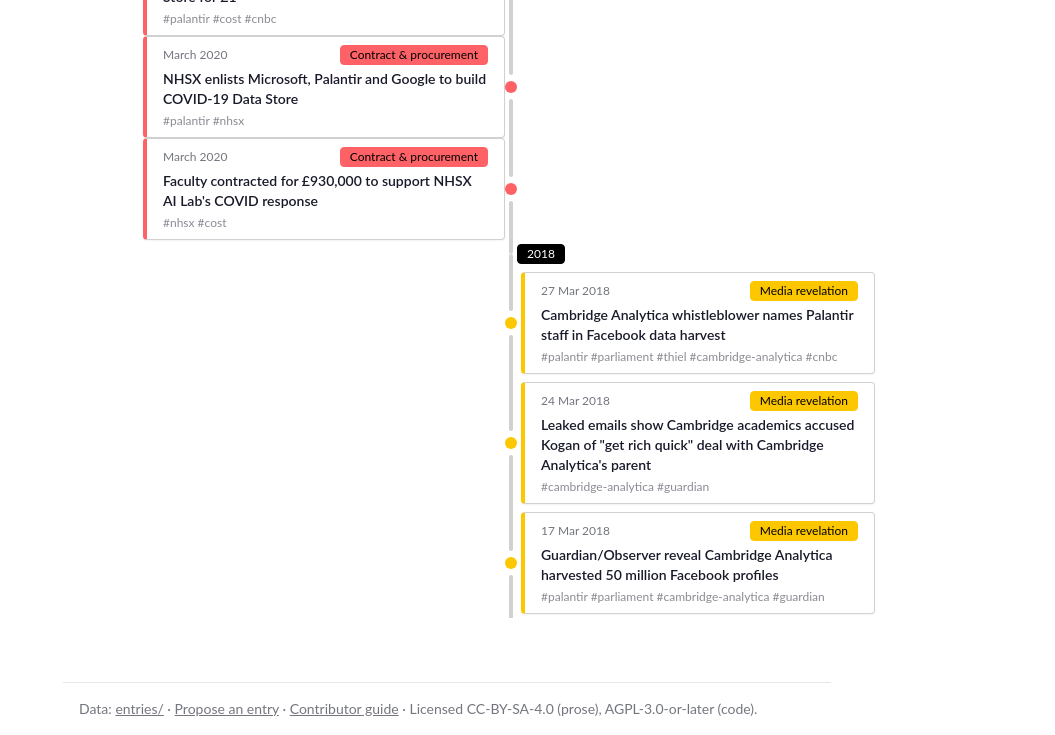
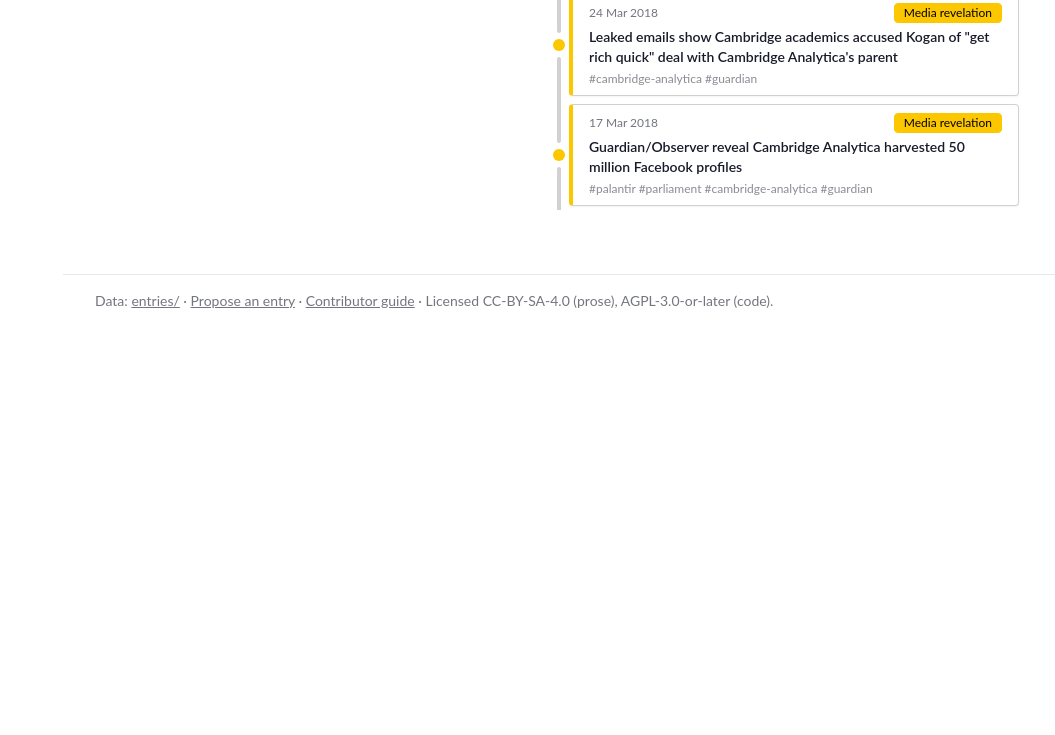
Before and after one commit to pacharanero/nhse, a website: page fdp/index.html in a window 1280 px wide. Shown: the part 7486-8221 px from the top of the page, without its empty margins (225-1280 px from the left). After the commit the page ends 7813 px from the top, so only its background shows below. Drawn offline with Linux system fonts and the light colour scheme.

Commit message:
feat(timeline): use full browser width instead of a centred max-width column
Removed the max-w-6xl cap on the overall sidebar+content layout and
the max-w-3xl cap on the content column, so the timeline uses
available width on wide viewports instead of leaving several hundred
pixels empty on either side. Sidebar stays a fixed 18rem on desktop;
mobile layout is unaffected (the caps only applied at the >=64rem
breakpoint via flex-1 sizing).

```diff
--- a/fdp/index.html
+++ b/fdp/index.html
@@ -24,7 +24,7 @@
   <button type="button" class="btn btn-sm btn-ghost" data-theme-toggle aria-pressed="false">🌙 Dark</button>
 </div>
 
-<div class="fdp-layout max-w-6xl mx-auto">
+<div class="fdp-layout">
 
   <button type="button" id="sidebar-toggle" class="fdp-sidebar-toggle-btn btn btn-sm btn-outline m-4 mb-0" aria-expanded="false" aria-controls="fdp-sidebar">☰ Filters & search</button>
 
@@ -73,7 +73,7 @@
   </aside>
 
   <div class="flex-1 min-w-0">
-    <div class="max-w-3xl px-4">
+    <div class="px-4 xl:px-8">
 
       <header class="pt-6 pb-2">
         <h1 class="text-xl font-bold mb-2">NHS Federated Data Platform: timeline</h1>
@@ -100,7 +100,7 @@
   <form method="dialog" class="modal-backdrop"><button>close</button></form>
 </dialog>
 
-<footer class="fdp-footer max-w-3xl px-4 py-4 border-t border-base-200 text-sm text-base-content/60">
+<footer class="fdp-footer px-4 xl:px-8 py-4 border-t border-base-200 text-sm text-base-content/60">
   <p>
     Data: <a class="link" href="entries/">entries/</a> ·
     <a class="link" href="https://github.com/pacharanero/nhse/issues/new?template=new-entry.yml">Propose an entry</a> ·
```
Also changed, not shown: css/app.css.
